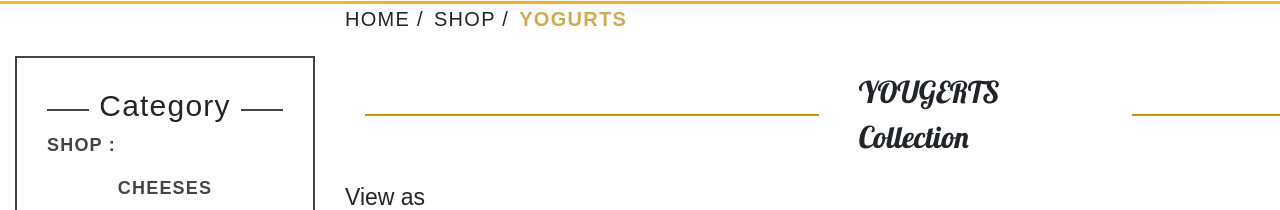
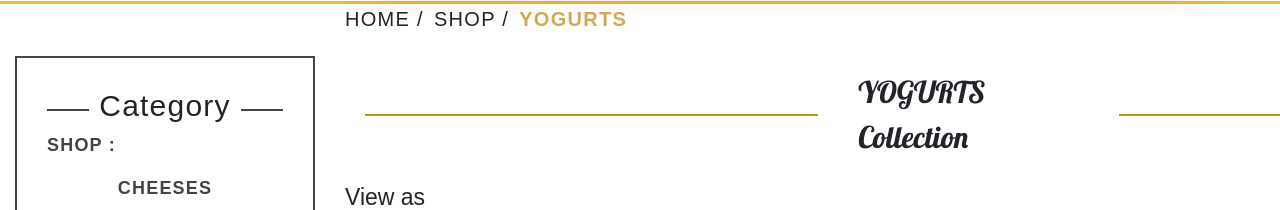
Before and after one commit to shawanaamjed/g, a React (Create React App) app: page /yougert in a window 1280 px wide. Shown: the part 206-416 px from the top of the page. Built offline with nearby package versions, Linux system fonts and the light colour scheme.

Commit message:
i change the spell

```diff
--- a/src/component/category/Yougert.jsx
+++ b/src/component/category/Yougert.jsx
@@ -43,7 +43,7 @@ const Yougert = () => {
             </div>
             <div className="border-line">
       <div className="line"></div>
-      <div className="border-heading">YOUGERTS Collection </div>
+      <div className="border-heading">YOGURTS Collection </div>
       <div className="line"></div>
       </div>
       <div className="view">
```
